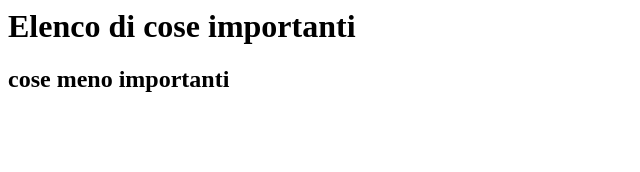
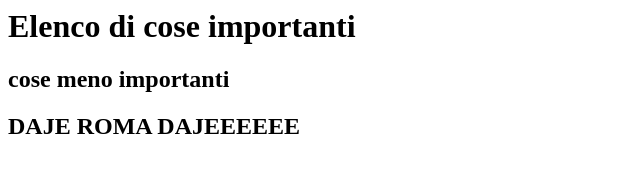
Before and after one commit to santeomatti/Corso-dist2023, a plain HTML site: page elenco.html in a window 1280 px wide. Shown: the whole page, without its empty margins (0-640 px from the left). Drawn offline with Linux system fonts and the light colour scheme.

Commit message:
Ho aggiungo DAJE ROMAAAAAAAAAAA

```diff
--- a/elenco.html
+++ b/elenco.html
@@ -2,6 +2,6 @@
   <body>
     <h1>Elenco di cose importanti</h1>
 	<h2>cose meno importanti</h2>
-
+	<h2>DAJE ROMA DAJEEEEEE</h2>
   </body>
 </html>
```
